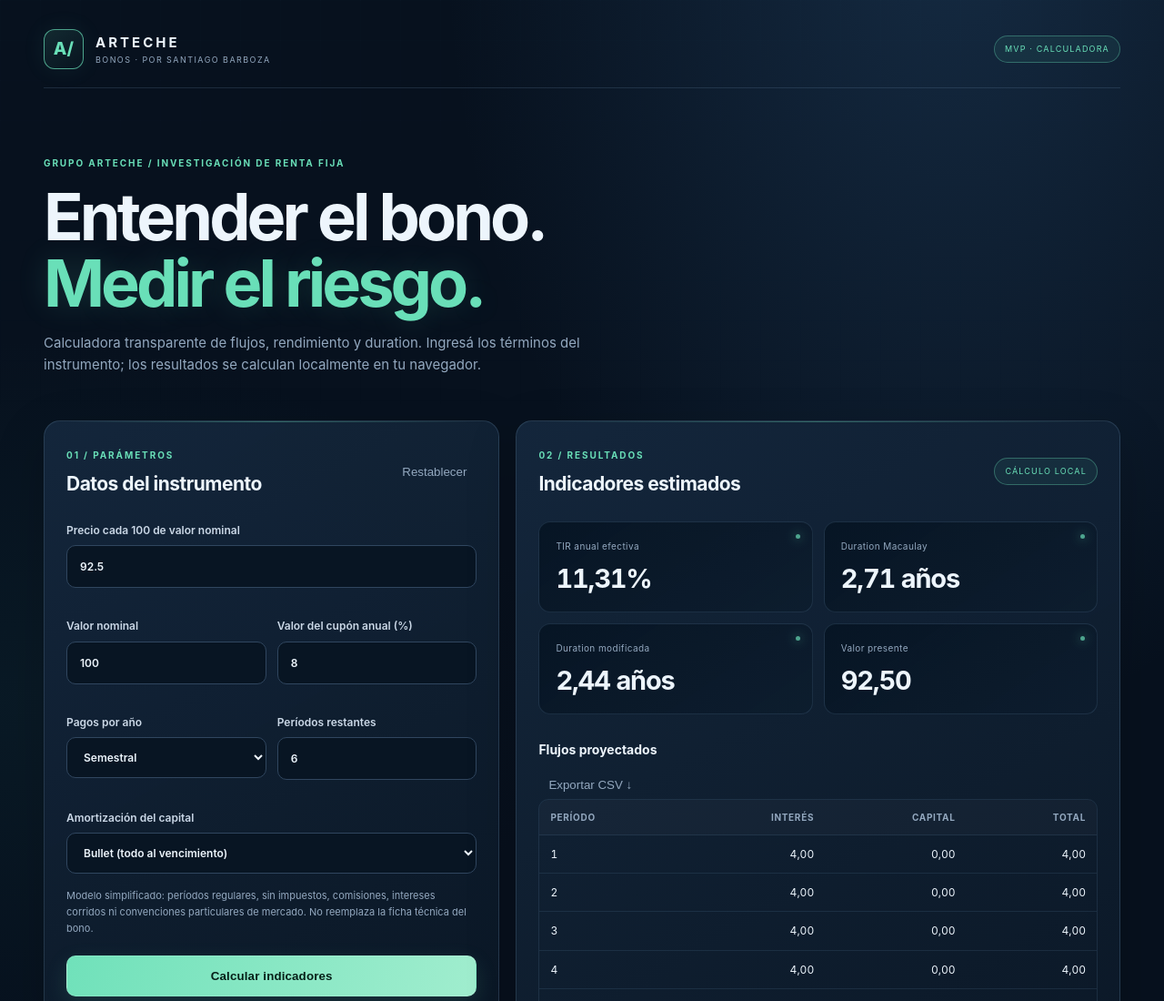
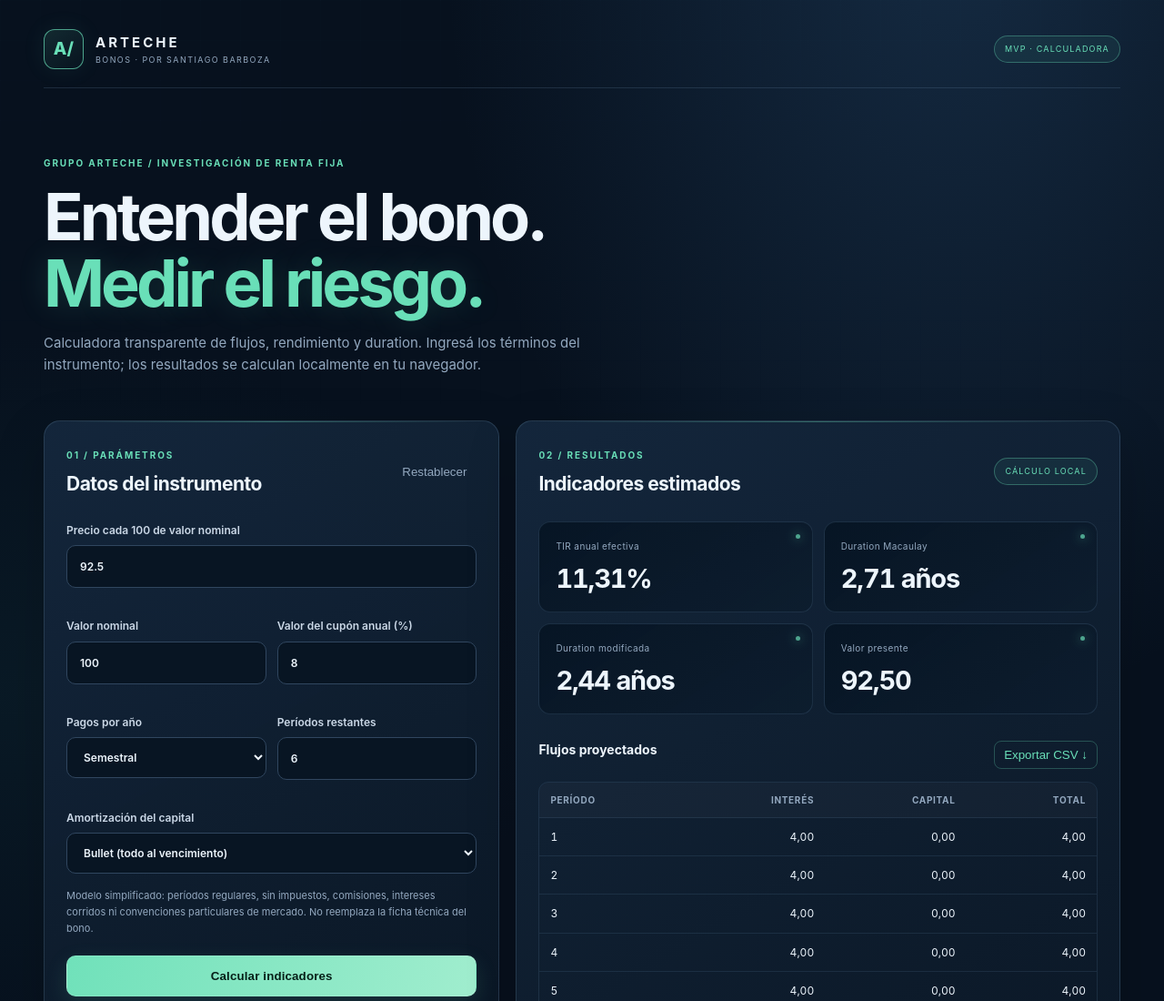
Before and after one commit to institutocabildo-ui/arteche-bonos, a plain HTML site: page index.html in a window 1280 px wide. Shown: the top 1100 px of the page at 91% size. Drawn offline with Linux system fonts and the light colour scheme.

Commit message:
Polish bond cash-flow export controls

```diff
--- a/styles.css
+++ b/styles.css
@@ -42,6 +42,7 @@ input:focus,select:focus{outline:0;border-color:var(--mint);box-shadow:0 0 0 3px
 .metrics small{display:block;color:var(--muted);font-size:10px;letter-spacing:.04em}
 .metrics strong{display:block;font-size:clamp(22px,2.5vw,29px);line-height:1.2;letter-spacing:-.04em;margin-top:11px;font-variant-numeric:tabular-nums}
 .cash{margin-top:28px}
+.cash-head{display:flex;align-items:center;justify-content:space-between;gap:12px;margin-bottom:12px}.cash-head h3{margin:0}.cash-head .quiet{border-color:rgba(105,223,184,.28);color:var(--mint);white-space:nowrap}.cash-head .quiet:hover{background:rgba(105,223,184,.08)}
 .cash h3{font-size:14px;margin:0 0 12px}
 .table-wrap{overflow:auto;border:1px solid rgba(92,126,159,.2);border-radius:11px}
 table{width:100%;border-collapse:collapse;font-size:12px}
```
